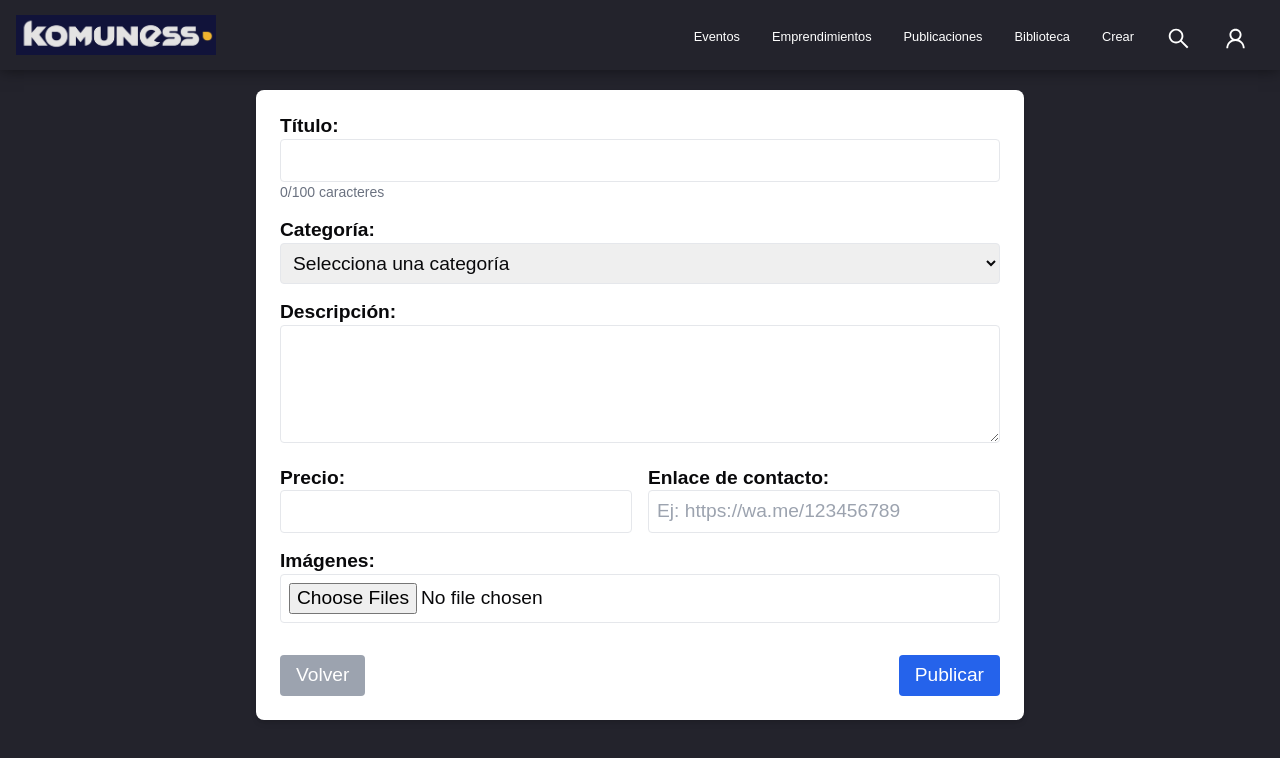
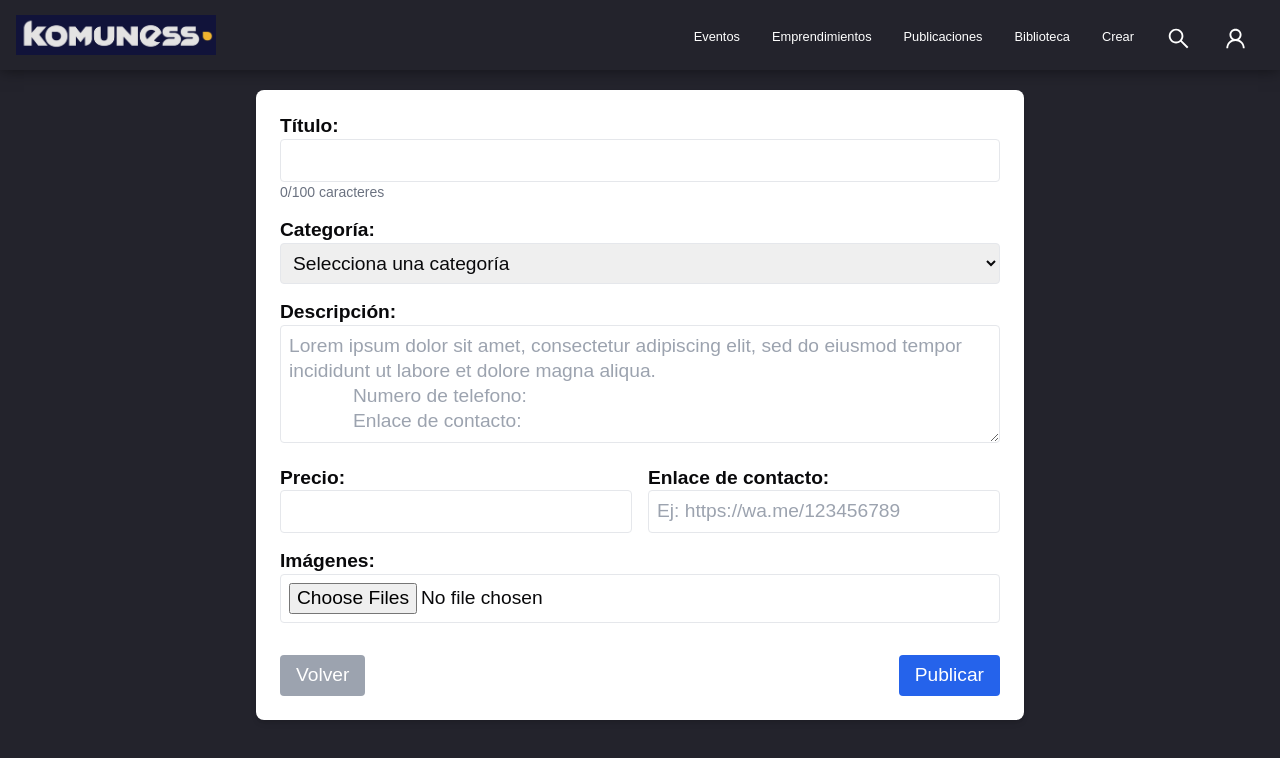
Before and after one commit to P4R4NOIC/Proyecto-Komuness, a React (Create React App) app in the folder FrontEnd/proyecto-komuness/: page /formulario in a window 1280 px wide. Shown: the top 758 px of the page. Built offline with nearby package versions, Linux system fonts and the light colour scheme.

Commit message:
detalles

```diff
--- a/FrontEnd/proyecto-komuness/src/components/publicacionDetalle.js
+++ b/FrontEnd/proyecto-komuness/src/components/publicacionDetalle.js
@@ -93,7 +93,12 @@ export const PublicacionDetalle = () => {
                         placeholder="Escribe un comentario..."
                         className="flex-1 p-2 rounded-lg bg-gray-900 text-white border border-gray-600"
                     />
-
+                    <button
+                        onClick={agregarComentario}
+                        className="ml-2 px-4 py-2 bg-blue-600 text-white rounded-lg hover:bg-blue-700"
+                    >
+                        Comentar
+                    </button>
                 </div>
 
                 <div className="mt-4 space-y-4 w-full">
--- a/FrontEnd/proyecto-komuness/src/pages/formulario.js
+++ b/FrontEnd/proyecto-komuness/src/pages/formulario.js
@@ -99,6 +99,9 @@ const FormularioPublicacion = () => {
             value={formData.descripcion}
             onChange={handleChange}
             className="w-full p-2 border rounded"
+            placeholder="Lorem ipsum dolor sit amet, consectetur adipiscing elit, sed do eiusmod tempor incididunt ut labore et dolore magna aliqua.
+            Numero de telefono:
+            Enlace de contacto:"
             rows="4"
             required
           ></textarea>
```
